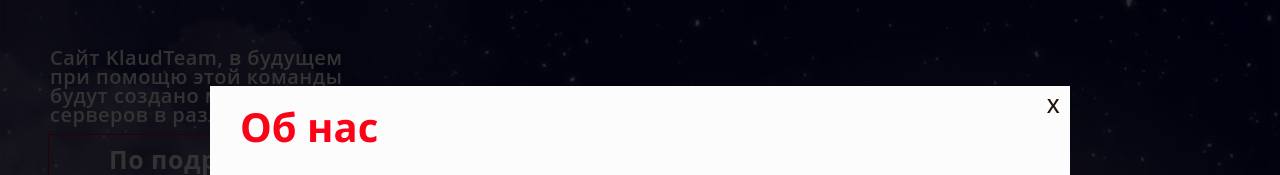
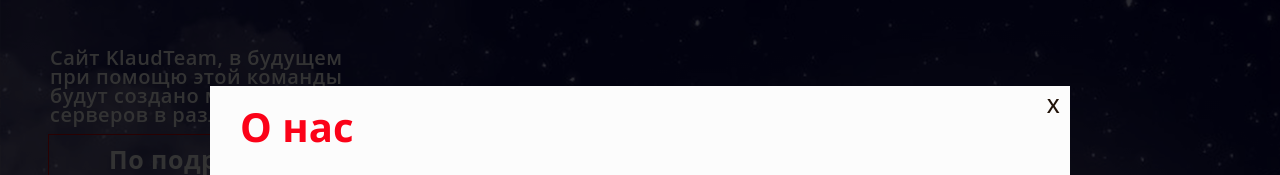
Before and after one commit to klaudteam/klaudteam.github.io, a plain HTML site: page index.html in a window 1280 px wide. Both pictures are taken after a click on the link "About As". Shown: the part 62-237 px from the top of the page. Drawn offline with Linux system fonts and the light colour scheme.

Commit message:
Update index.html

```diff
--- a/index.html
+++ b/index.html
@@ -74,7 +74,7 @@
               <div class="aboutus__body">
                 <div class="aboutus__content">
                   <a href="#" class="aboutus__close">X</a>
-                  <div class="aboutus__title"><font color="#fb0218"><strong>Об нас</font></strong></div>
+                  <div class="aboutus__title"><font color="#fb0218"><strong>О нас</font></strong></div>
                   <div class="aboutus_text"><font color="#fa7205">
                   <center><img src="image/logo/klaudteam.png" width="1000px"></center>
                   <div>⠀</div>
```
